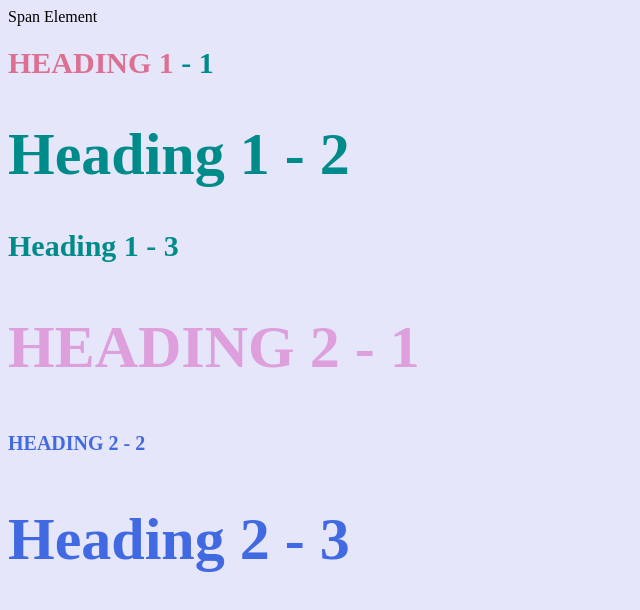
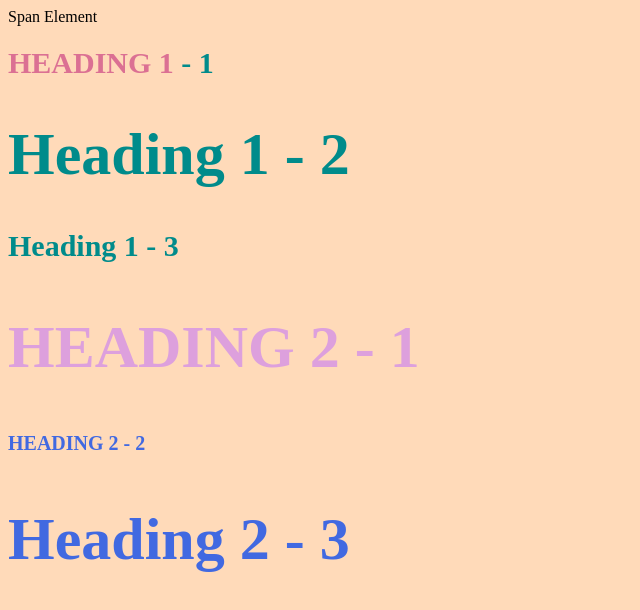
Before and after one commit to sylvq/cartoon-hero, a plain HTML site: page style-test.html in a window 1280 px wide. Shown: the whole page, without its empty margins (0-640 px from the left). Drawn offline with Linux system fonts and the light colour scheme.

Commit message:
changed background colour

```diff
--- a/css/test.css
+++ b/css/test.css
@@ -1,5 +1,5 @@
 body{
-	background-color: lavender;
+	background-color: peachpuff;
 }
 h1{
 	font-size: 30px;
```
